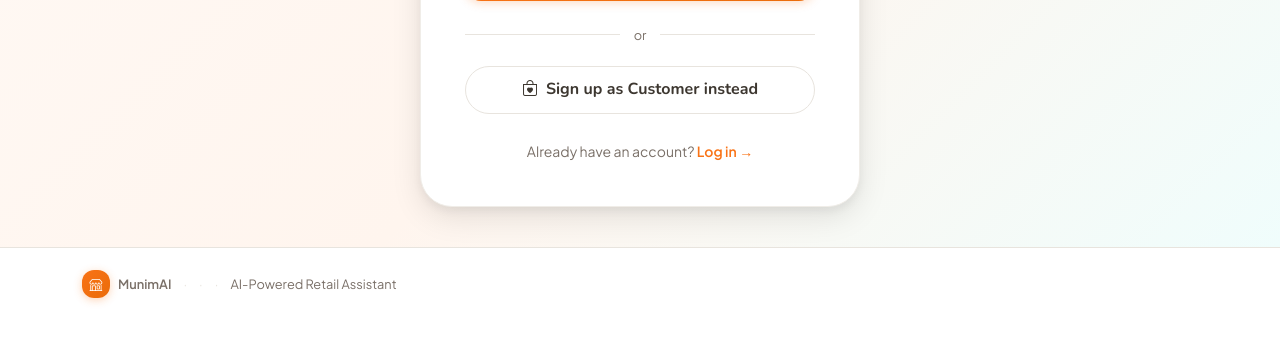
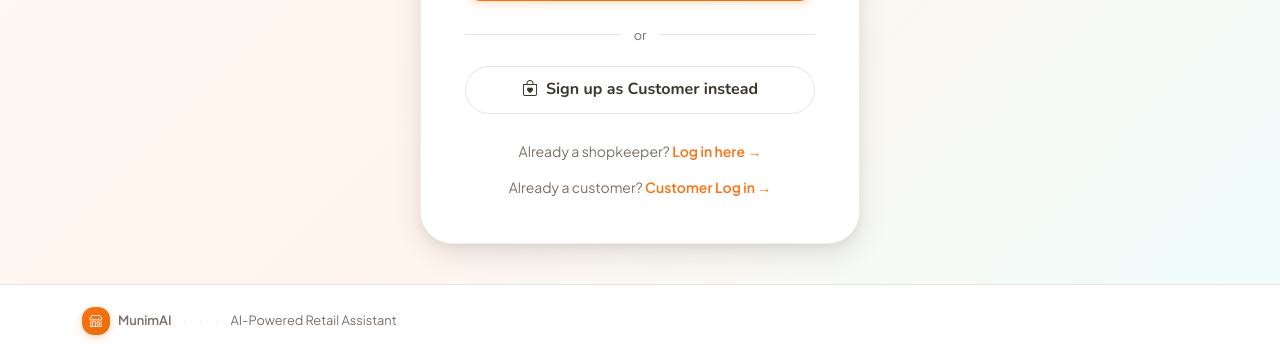
Before and after one commit to Vinayparmar2264/MunimAi, a Flask app: page /auth/signup in a window 1280 px wide. Shown: the part 888-1245 px from the top of the page. Before the commit the page ends 1192 px from the top, so only its background shows below. Run offline with Flask 3, Linux system fonts and the light colour scheme; some libraries are stand-ins or nearby versions.

Commit message:
Update signup.html

```diff
--- a/templates/auth/signup.html
+++ b/templates/auth/signup.html
@@ -79,9 +79,13 @@
         <i class="bi bi-bag-heart me-2"></i>Sign up as Customer instead
       </a>
 
-      <div class="auth-switch">
-        Already have an account? <a href="{{ url_for('auth.login') }}">Log in →</a>
-      </div>
+  <div class="auth-switch" style="margin-bottom:8px;">
+          Already a shopkeeper? <a href="{{ url_for('auth.login') }}">Log in here →</a>
+        </div>
+        <div class="auth-switch">
+          Already a customer? <a href="{{ url_for('auth.customer_login') }}">Customer Log in →</a>
+        </div>
+
     </div>
   </div>
 </div>
```
